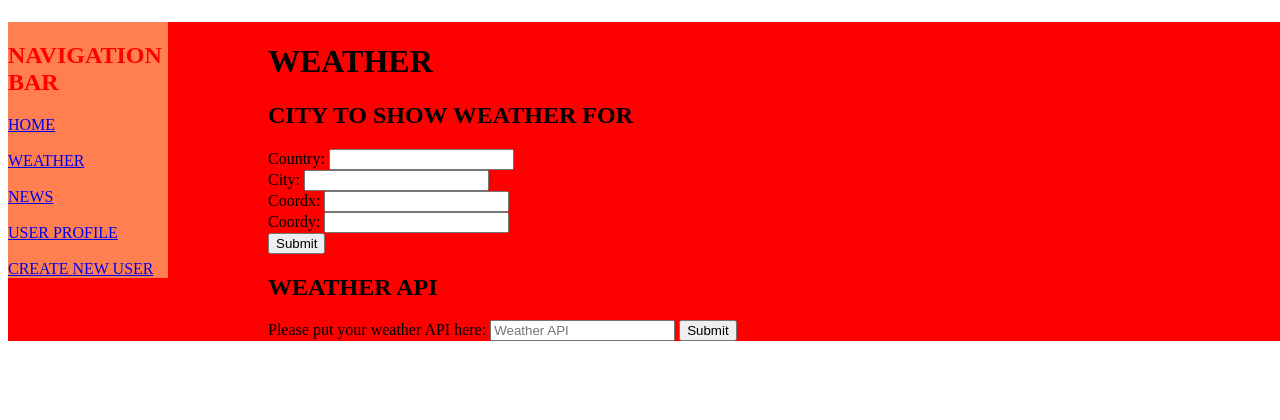
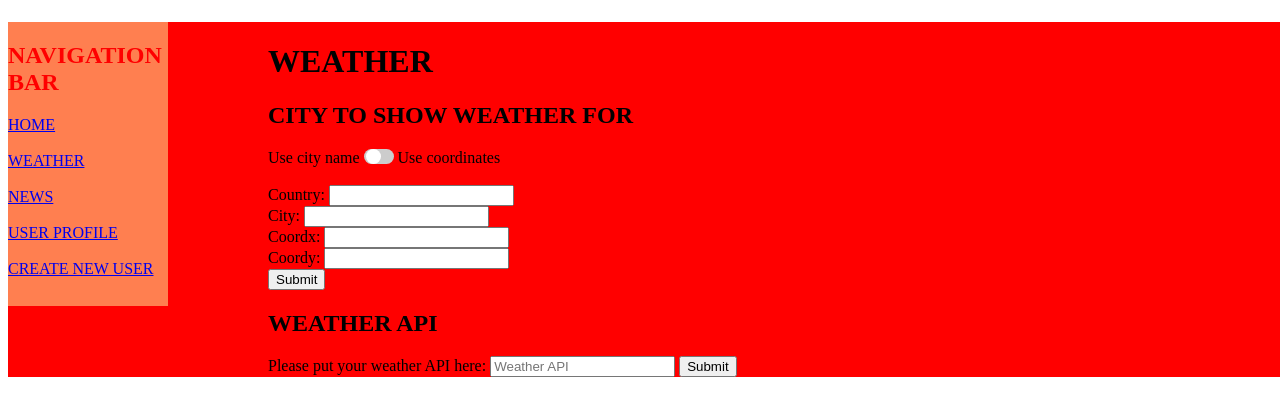
Before and after one commit to NejcBoltez/smart-mirror-server, a Django app: page /weather in a window 1280 px wide; the page is wider, and only the part inside the window is pictured. Shown: the part 58-478 px from the top of that part. Run offline with Django 3.2, Linux system fonts and the light colour scheme.

Commit message:
14: Toogle switch button

```diff
--- a/django_app/templates/smartmirror_django/weather.html
+++ b/django_app/templates/smartmirror_django/weather.html
@@ -1,7 +1,78 @@
 {% include 'main_header.html'%}
+<!--<header>
+    <link rel="stylesheet" type="text/css" href="weather.css">
+</header>-->
+<style>
+    .switch {
+        position: relative;
+        display: inline-block;
+        width: 30px;
+        height: 15px;
+    }
+
+    .switch input {
+        opacity: 0;
+        width: 0;
+        height: 0;
+    }
+
+    .slider {
+        position: absolute;
+        cursor: pointer;
+        top: 0;
+        left: 0;
+        right: 0;
+        bottom: 0;
+        background-color: #ccc;
+        -webkit-transition: .4s;
+        transition: .4s;
+    }
+
+    .slider:before {
+        position: absolute;
+        content: "";
+        height: 15px;
+        width: 15px;
+        left: 2px;
+        bottom: 0px;
+        background-color: white;
+        -webkit-transition: .4s;
+        transition: .4s;
+    }
+
+    input:checked + .slider {
+        background-color: #2196F3;
+    }
+
+    input:focus + .slider {
+        box-shadow: 0 0 1px #2196F3;
+    }
+
+    input:checked + .slider:before {
+        -webkit-transform: translateX(5px);
+        -ms-transform: translateX(5px);
+        transform: translateX(10px);
+    }
+
+    /* Rounded sliders */
+    .slider.round {
+        border-radius: 36px;
+    }
+
+    .slider.round:before {
+        border-radius: 50%;
+    }
+</style>
 <h1>WEATHER</h1>
 
 <h2>CITY TO SHOW WEATHER FOR</h2>
+<p1>Use city name</p1>
+<label class="switch">
+    <input type="checkbox">
+    <span class="slider round"></span>
+</label>
+<p1>Use coordinates</p1>
+<br></br>
 <form class="form" action="" method="POST">
     {% csrf_token %}
     {% for field in form %}
```
Also changed, not shown: django_app/templates/smartmirror_django/weather.css (added, +59 -0 lines).
